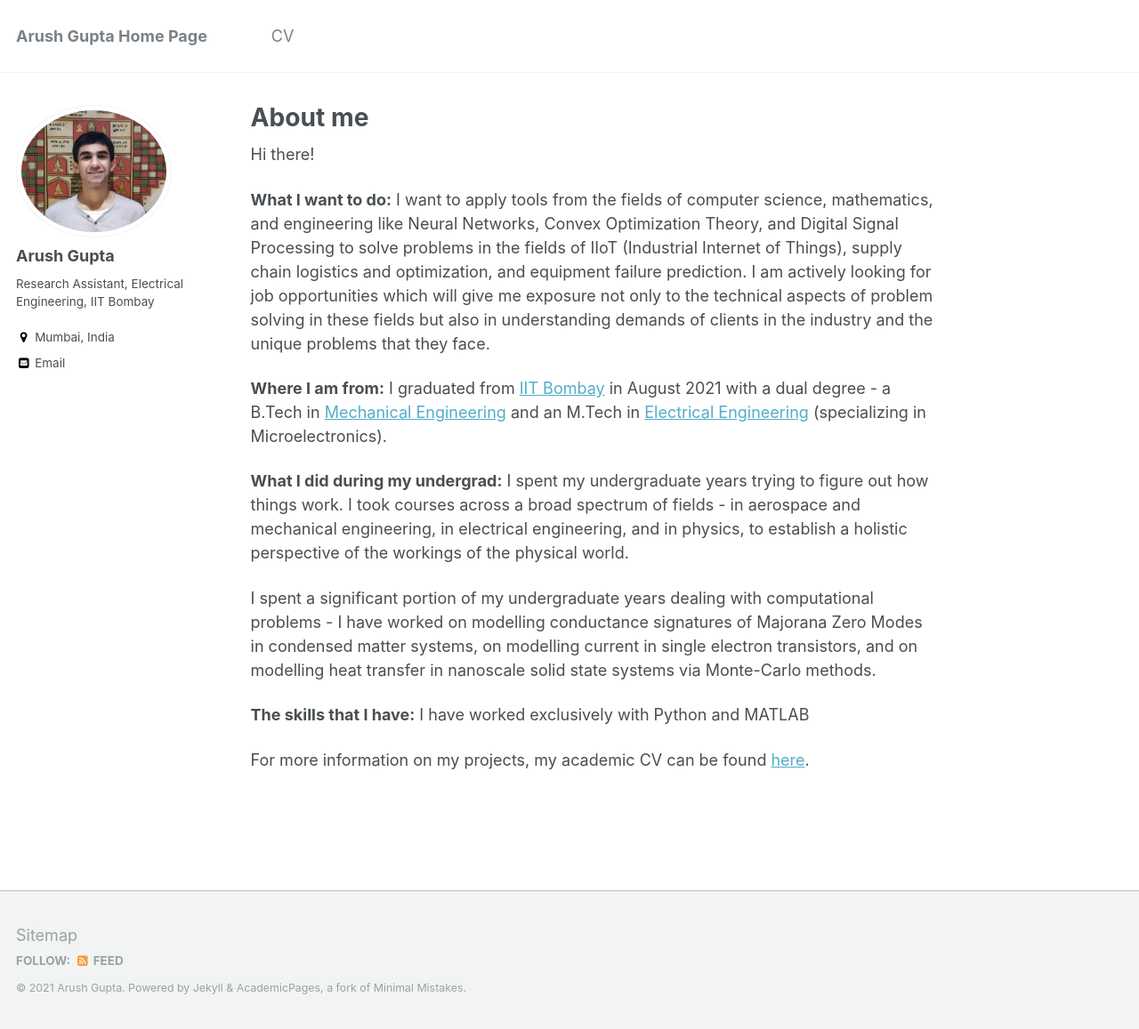
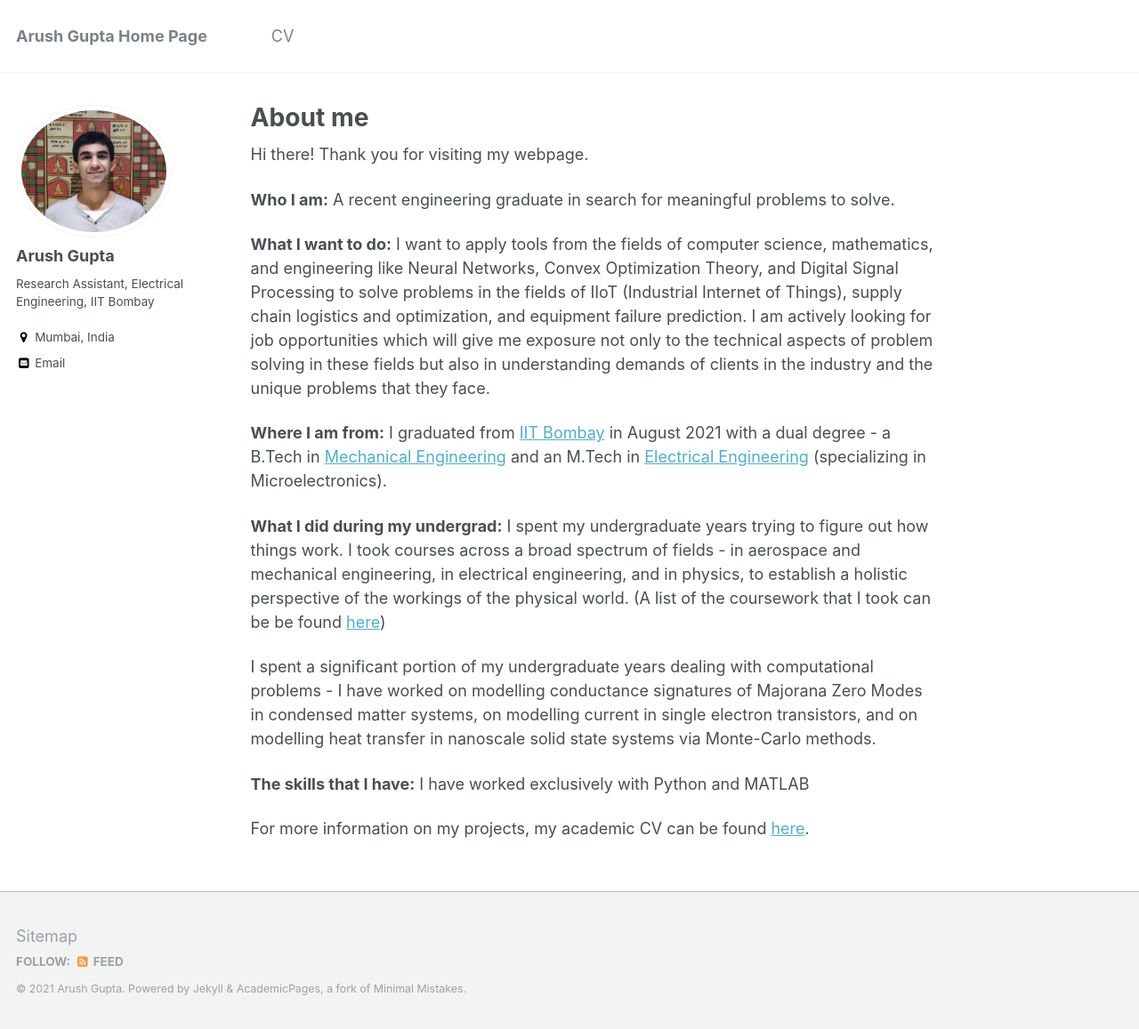
Before and after one commit to arush-gupta/arush-gupta.github.io, a Jekyll site: the page built from _pages/about.md, in a window 1280 px wide and 1157 px high. Shown: the whole window at 89% size. Built offline with Jekyll 4.4.1, drawn with Linux system fonts in a browser that asks for light colours.

Commit message:
Update about.md

```diff
--- a/_pages/about.md
+++ b/_pages/about.md
@@ -8,7 +8,9 @@
   - /about.html
 ---
 
-Hi there!
+Hi there! Thank you for visiting my webpage.
+
+**Who I am:** A recent engineering graduate in search for meaningful problems to solve.
 
 **What I want to do:**
 I want to apply tools from the fields of computer science, mathematics, and engineering like Neural Networks, Convex Optimization Theory, and Digital Signal Processing to solve problems in the fields of IIoT (Industrial Internet of Things), supply chain logistics and optimization, and equipment failure prediction. I am actively looking for job opportunities which will give me exposure not only to the technical aspects of problem solving in these fields but also in understanding demands of clients in the industry and the unique problems that they face.
@@ -21,7 +23,7 @@
 I graduated from [IIT Bombay](https://www.iitb.ac.in) in August 2021 with a dual degree - a B.Tech in [Mechanical Engineering](https://www.me.iitb.ac.in) and an M.Tech in [Electrical Engineering](https://www.ee.iitb.ac.in/web) (specializing in Microelectronics).
 
 **What I did during my undergrad:**
-I spent my undergraduate years trying to figure out how things work. I took courses across a broad spectrum of fields - in aerospace and mechanical engineering, in electrical engineering, and in physics, to establish a holistic perspective of the workings of the physical world.
+I spent my undergraduate years trying to figure out how things work. I took courses across a broad spectrum of fields - in aerospace and mechanical engineering, in electrical engineering, and in physics, to establish a holistic perspective of the workings of the physical world. (A list of the coursework that I took can be be found [here]())
 
 I spent a significant portion of my undergraduate years dealing with computational problems - I have worked on modelling conductance signatures of Majorana Zero Modes in condensed matter systems, on modelling current in single electron transistors, and on modelling heat transfer in nanoscale solid state systems via Monte-Carlo methods.
 
```
